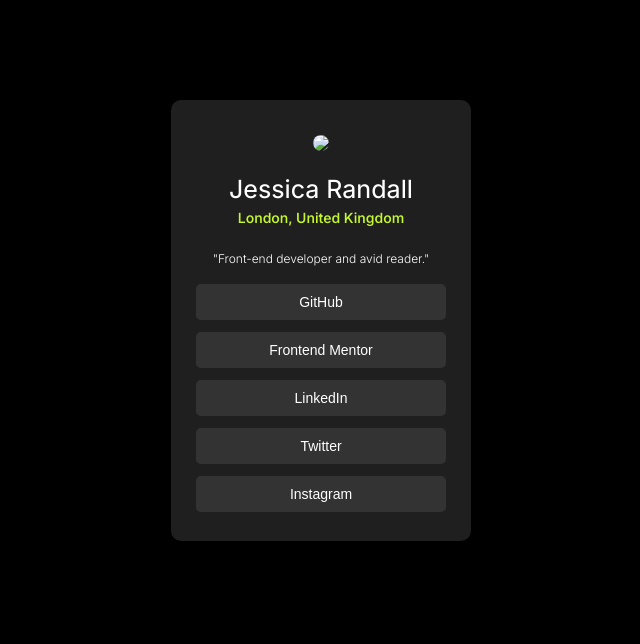
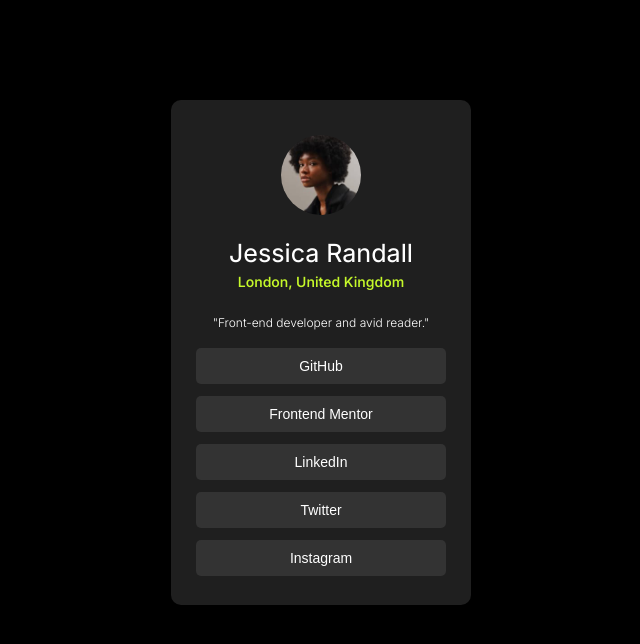
Before and after one commit to lalaholmesss/Social-Links-Profile, a plain HTML site: page index.html in a window 1280 px wide. Shown: the whole page, without its empty margins (319-959 px from the left). Drawn offline with Linux system fonts and the light colour scheme.

Commit message:
fixing image directory in the img tag

```diff
--- a/index.html
+++ b/index.html
@@ -12,7 +12,7 @@
   <body>
     <main>
       <div class="container">
-        <img src="assets/images/avatar-jessica.jpeg">
+        <img src="images/avatar-jessica.jpeg">
         <p style="color: hsl(0, 0%, 100%); font-weight: 440; font-size: 25px; margin-bottom: 0; margin-top: 20px;">Jessica Randall</p>
         <p style="color: hsl(75, 94%, 57%); font-weight: 550; margin-top: 5px; ">London, United Kingdom</p>
         <p style="color: white; font-weight:300; font-size: 12px; margin-top: 25px;">"Front-end developer and avid reader."</p>
```
